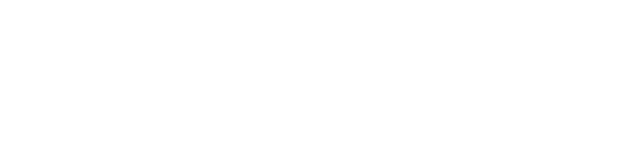
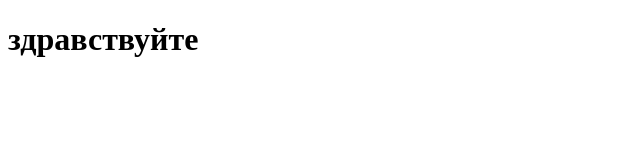
Before and after one commit to nikezrin69/Rubic-ps111021, a plain HTML site: page index.html in a window 1280 px wide. Shown: the whole page, without its empty margins (0-640 px from the left). Drawn offline with Linux system fonts and the light colour scheme.

Commit message:
заголовок добавил

```diff
--- a/index.html
+++ b/index.html
@@ -4,6 +4,6 @@
         <title>Document</title>
     </head>
     <body>
-
+        <h1>здравствуйте</h1>
     </body>
 </html>
```
